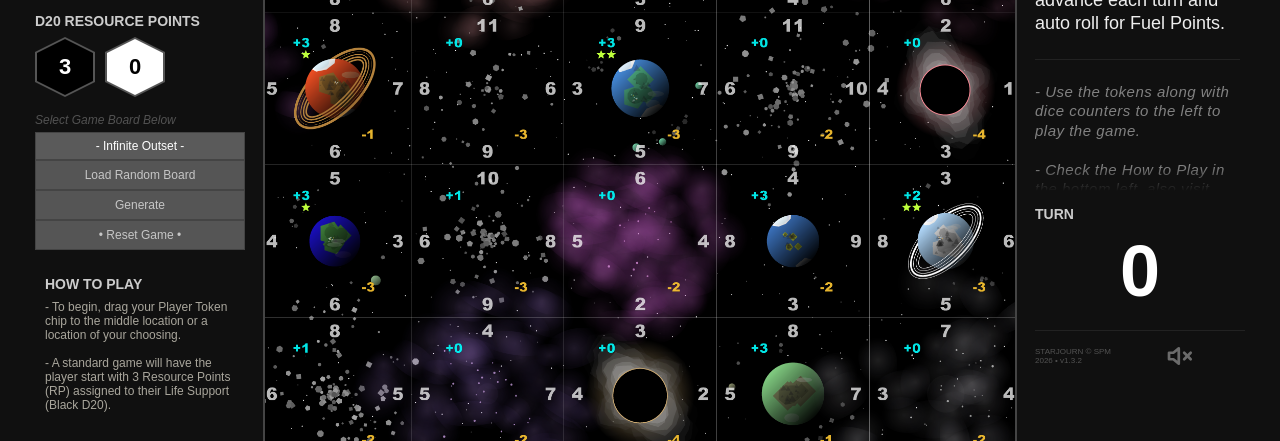
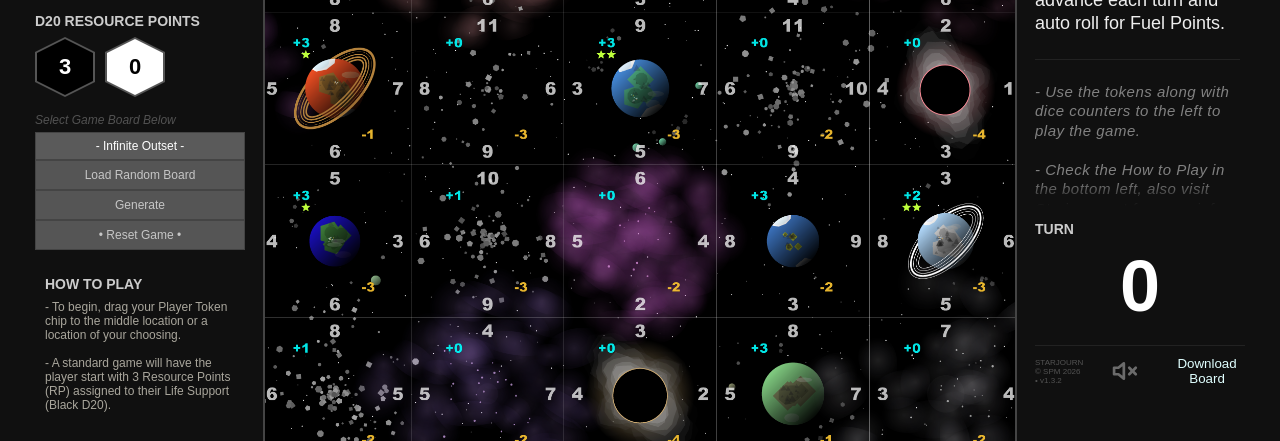
Before and after one commit to smurphshire/Starjourn-Infinite, a plain HTML site: page index.html in a window 1280 px wide. Shown: the part 359-800 px from the top of the page. Drawn offline with Linux system fonts and the light colour scheme.

Commit message:
Added Star Chart Download Button

```diff
--- a/index.html
+++ b/index.html
@@ -253,7 +253,7 @@ evt-lore{
     font-size: 10px;
     color: #525252;
     margin-bottom: 5px;
-        padding-bottom: calc(20px + env(safe-area-inset-bottom));
+        padding-bottom: calc(5px + env(safe-area-inset-bottom));
 
 }
 
@@ -910,6 +910,20 @@ FOR MORE INFO
             <line x1="16" y1="9" x2="22" y2="15"></line>
         </svg>
     </button>
+
+ <button onclick="downloadCurrentBoard(document.querySelector('svg') || g)"
+        style="background:transparent;
+        border:none;
+        outline:none;
+        cursor:pointer;
+        padding:0 2px;
+        margin-left:6px;
+        font-size:10pt;
+        font-weight:300;
+        color:#e0ffff;
+        -webkit-tap-highlight-color:transparent;">Download Board</button>
+
+
 </div>
 
 
@@ -2204,54 +2218,56 @@ function resetGame() {
     if(opts.asteroids){ const aG=createSVG('g'); g.appendChild(aG); for(let i=0;i<randInt(0,28);i++){ const angle=rand(0,Math.PI*2),dist=r+rand(30,120),ax=cx+Math.cos(angle)*dist,ay=cy+Math.sin(angle)*dist; const rock=createPolygon(aG,ax,ay,rand(2,8),randInt(4,7)); const gVal = randInt(80,180); rock.setAttribute('fill',color(gVal,gVal,gVal)); rock.setAttribute('opacity',rand(0.6,1)); }}
 
 if(opts.city && landZones.length && Math.random() < 0.6){
-
   if(Math.random() <= 0.50){
-
     const cityG = createSVG('g');
     g.appendChild(cityG);
 
+    // city dots clustering
+    const clusterCount = randInt(1, 3);
+
+    for(let c = 0; c < clusterCount; c++) {
       const zone = landZones[randInt(0, landZones.length - 1)];
 
-    for(let i = 0; i < randInt(6,20); i++){
-
-      const ox = zone.x + rand(-zone.r/2, zone.r/2);
-      const oy = zone.y + rand(-zone.r/2, zone.r/2);
+
+      const dotsInCluster = randInt(2, 5);
+
+
+      const safeRadius = Math.max(0, zone.r - 3.4);
+
+      for(let i = 0; i < dotsInCluster; i++){
+
+        const ox = zone.x + rand(-safeRadius, safeRadius);
+        const oy = zone.y + rand(-safeRadius, safeRadius);
 
         const d = rand(1.5,3);
-
         const tintRoll = Math.random();
-
         let rL = 255;
         let gL = 255;
         let bL = 255;
-
         if(tintRoll < 0.25){
-
           gL = rand(180,210);
           bL = rand(50,100);
-
         } else if(tintRoll > 0.75){
-
           rL = rand(180,190);
           gL = rand(230,245);
-
-      }
-
+        }
+
+        // city dots
         const dot = createSVG('circle',{
           cx:ox,
           cy:oy,
           r:d,
           fill:color(rL,gL,bL),
-        opacity:rand(0.25,0.7)
+          opacity:rand(0.35,0.75)
         });
-
         cityG.appendChild(dot);
       }
-
+    }
     hasCity = true;
     cityRating = randInt(1,3);
   }
 }
+
 
     return { group: g, hasCity: hasCity, cityRating: cityRating };
   }
@@ -2768,20 +2784,109 @@ class GameAudioEngine {
 
 const gameAudio = new GameAudioEngine();
 
-
-
-
-
-
-
-
-
-
-
+function downloadCurrentBoard(canvas, filename = 'Starjourn-Star-Chart.svg') {
+    if (!canvas) return;
+
+    const SVG_NS = 'http://www.w3.org/2000/svg';
+    const BORDER = 20;
+    const TEXT_DROP = 20;
+
+    const svg = canvas.cloneNode(true);
+
+    svg.setAttribute('xmlns', SVG_NS);
+
+
+    svg.setAttribute('version', '1.1');
+    svg.setAttribute('baseProfile', 'full');
+
+    let viewBox = svg.getAttribute('viewBox');
+
+    if (!viewBox) {
+        const width = parseFloat(svg.getAttribute('width')) || 1000;
+        const height = parseFloat(svg.getAttribute('height')) || 1000;
+
+        viewBox = `0 0 ${width} ${height}`;
+        svg.setAttribute('viewBox', viewBox);
+    }
+
+    const vb = viewBox.trim().split(/[\s,]+/).map(Number);
+
+    const vbX = vb[0] || 0;
+    const vbY = vb[1] || 0;
+    const vbWidth = vb[2];
+    const vbHeight = vb[3];
+
+    const exportX = vbX - BORDER;
+    const exportY = vbY - BORDER;
+    const exportWidth = vbWidth + BORDER * 2;
+    const exportHeight = vbHeight + BORDER * 2;
+
+    svg.setAttribute(
+        'viewBox',
+        `${exportX} ${exportY} ${exportWidth} ${exportHeight}`
+    );
+
+    svg.setAttribute('width', String(exportWidth));
+    svg.setAttribute('height', String(exportHeight));
+
+    const bg = document.createElementNS(SVG_NS, 'rect');
+
+    bg.setAttribute('x', String(exportX));
+    bg.setAttribute('y', String(exportY));
+    bg.setAttribute('width', String(exportWidth));
+    bg.setAttribute('height', String(exportHeight));
+    bg.setAttribute('fill', '#000000');
+
+    svg.insertBefore(bg, svg.firstChild);
+
+
+    const textElements = svg.querySelectorAll('text');
+
+    textElements.forEach(text => {
+        const currentTransform = text.getAttribute('transform');
+
+        if (currentTransform) {
+            text.setAttribute(
+                'transform',
+                `${currentTransform} translate(0 ${TEXT_DROP})`
+            );
+        } else {
+            text.setAttribute(
+                'transform',
+                `translate(0 ${TEXT_DROP})`
+            );
+        }
+    });
+
+    let svgData = new XMLSerializer().serializeToString(svg);
+
+    svgData =
+        '<?xml version="1.0" encoding="UTF-8" standalone="no"?>\n' +
+        svgData;
+
+    const blob = new Blob(
+        [svgData],
+        { type: 'image/svg+xml;charset=utf-8' }
+    );
+
+    const url = URL.createObjectURL(blob);
+
+    const a = document.createElement('a');
+    a.href = url;
+    a.download = filename;
+
+    document.body.appendChild(a);
+    a.click();
+    document.body.removeChild(a);
+
+    setTimeout(() => {
+        URL.revokeObjectURL(url);
+    }, 1000);
+}
 
 
 ////////////// -- Explore space on a bit of glass
-////////////// ---- Starjourn & Starjourn: Infinite Copyright 6/21/2026 SPM v1.3.3 - separated custom map save from reset game functions
+////////////// ---- Starjourn & Starjourn: Infinite Copyright 6/21/2026 SPM v1.3.6 - separated custom map save from reset game functions, added map download, fixed city density
 ////////////// ---- Do not redistribute
 
 </script>
```
Lines whose indentation alone changed are shown as unchanged.
